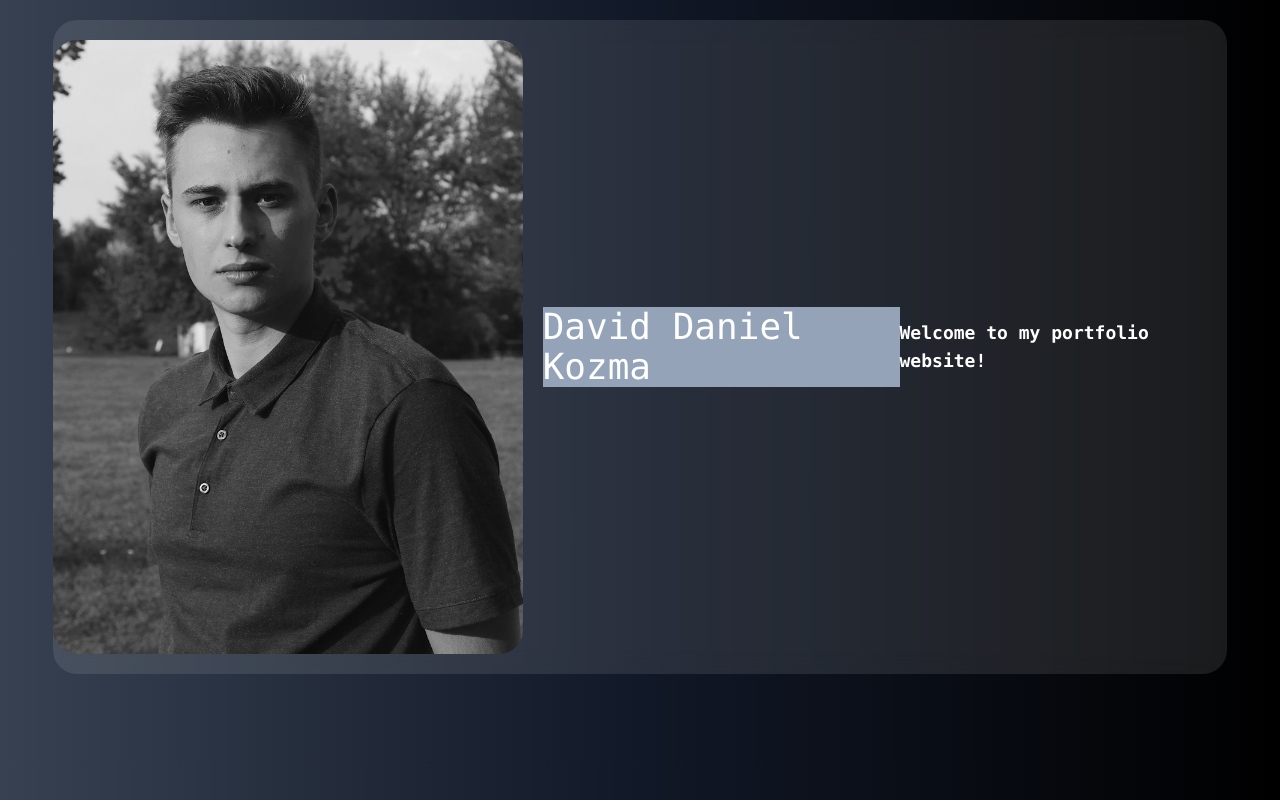
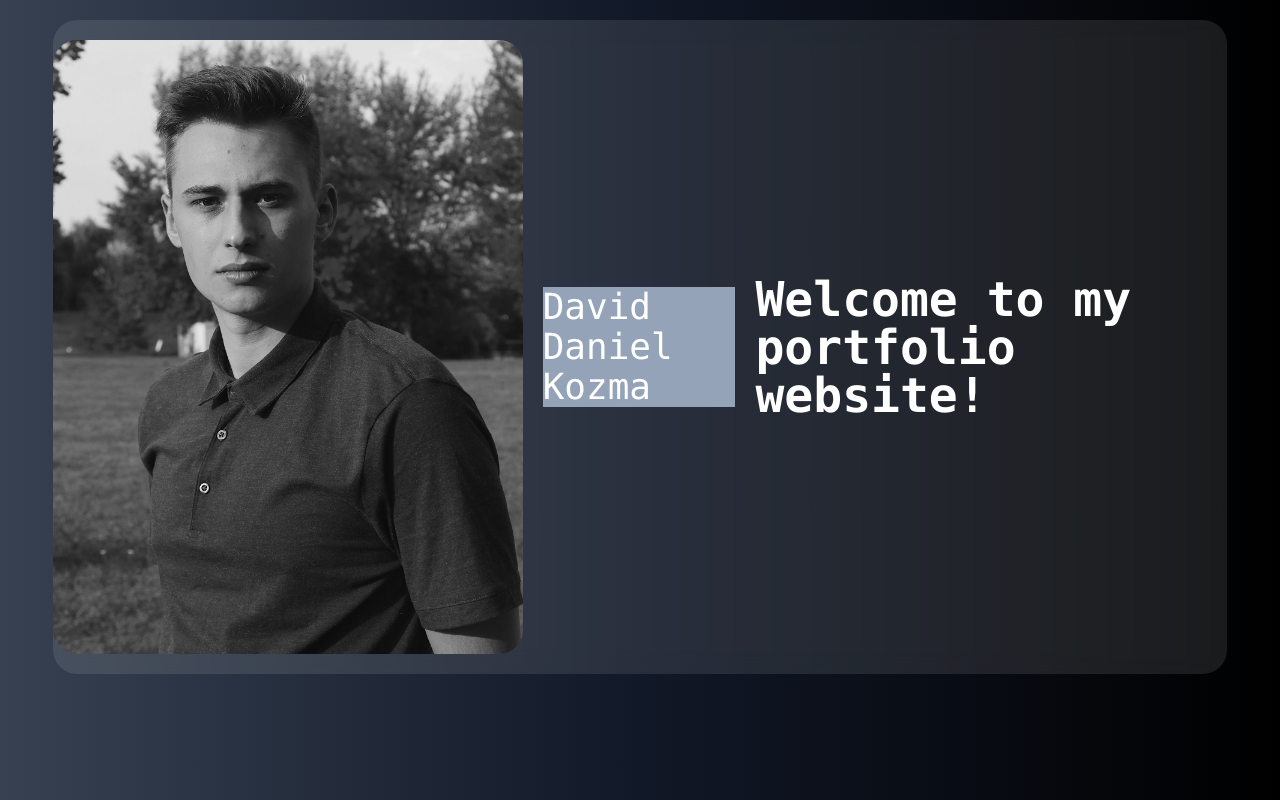
Before and after one commit to kukac001/my_portfolio_v2, a React (Create React App) app: page / in a window 1280 px wide. Built offline with nearby package versions, Linux system fonts and the light colour scheme.

Commit message:
navbar + ui update

```diff
--- /dev/null
+++ b/src/components/Button.js
@@ -0,0 +1,10 @@
+const Button = (props) => {
+    return (
+      <button className='bg-indigo-600 text-white font-[Poppins] py-2 px-6 rounded md:ml-8 hover:bg-indigo-400
+      duration-500'>
+        {props.children}
+      </button>
+    )
+  }
+
+  export default Button
--- a/src/components/MainGrid.js
+++ b/src/components/MainGrid.js
@@ -5,9 +5,9 @@ const MainGrid = () => {
     return (
         <div className="w-11/12 bg-white bg-opacity-10 flex rounded-3xl border-opacity-30 border-r-0 border-b-0 backdrop-filter backdrop-blur-md font-mono text-white mt-5 text-2xl m-auto">
             <div className="flex flex-col justify-center items-center w-max-xs md:flex-row">
-                <img src={Dani} alt="Logo" className="rounded-3xl bg-red-100 w-3/5 mt-5 md:w-2/5 md:mb-5"/>
+                <img src={Dani} alt="Logo" className="rounded-3xl w-3/5 mt-5 md:w-2/5 md:mb-5"/>
                 <h1 className="text-xl bg-slate-400 sm:text-4xl mt-5 mb-5 md:ml-5">David Daniel Kozma</h1>
-                <p className="text-lg">
+                <p className="text-lg ml-5 md:text-5xl">
                     <Typical
                         loop={Infinity}
                         wrapper='b'
```
